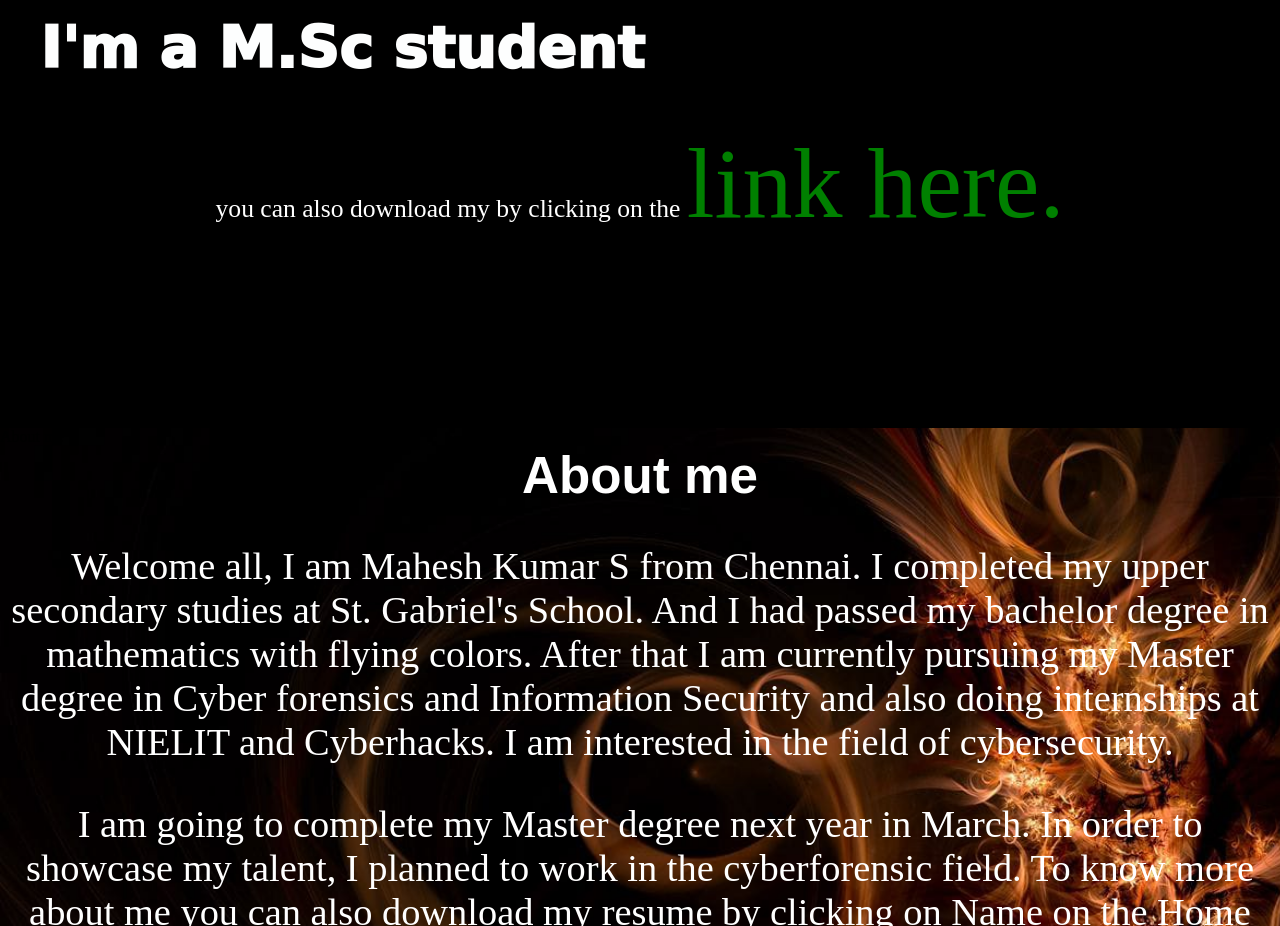
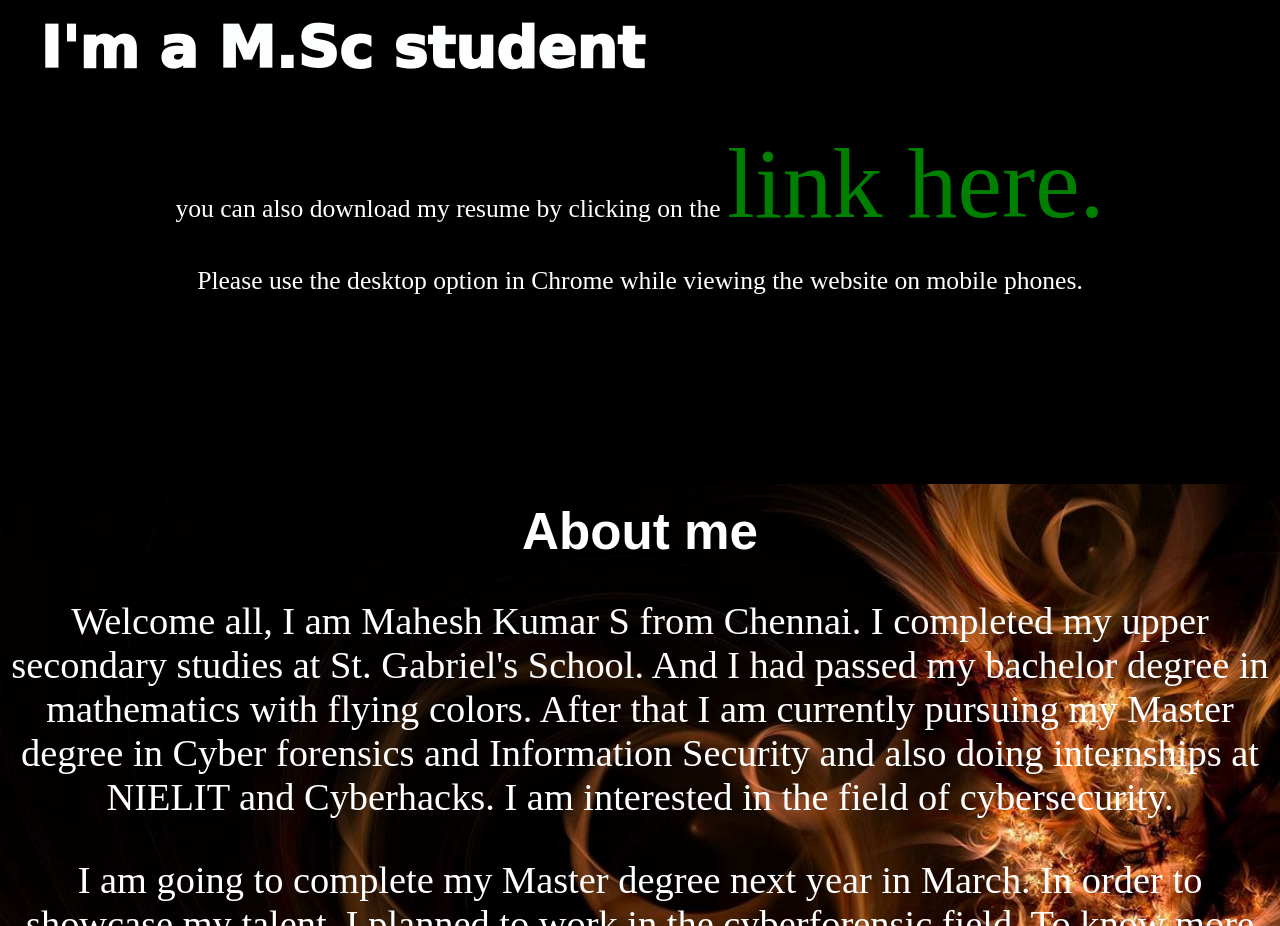
Before and after one commit to Mahesh26092000/maheshkumarportfolio.github.io, a plain HTML site: page index.html in a window 1280 px wide. Shown: the part 1033-1959 px from the top of the page. Drawn offline with Linux system fonts and the light colour scheme.

Commit message:
Update index.html

```diff
--- a/index.html
+++ b/index.html
@@ -62,7 +62,8 @@ a:hover {
 
 	</ul>
 	<div class="note">
-	<p> you can also download my by clicking on the <a href="https://drive.google.com/file/d/12NDNbhr1CGag04WH4LKnDo9MzRbKj53c/view?usp=sharing">link here.<a><p>
+	<p> you can also download my resume by clicking on the <a href="https://drive.google.com/file/d/12NDNbhr1CGag04WH4LKnDo9MzRbKj53c/view?usp=sharing">link here.<a><p>
+		<p>Please use the desktop option in Chrome while viewing the website on mobile phones.</p>
 		</div>
 	<br>
 	<br>
```
